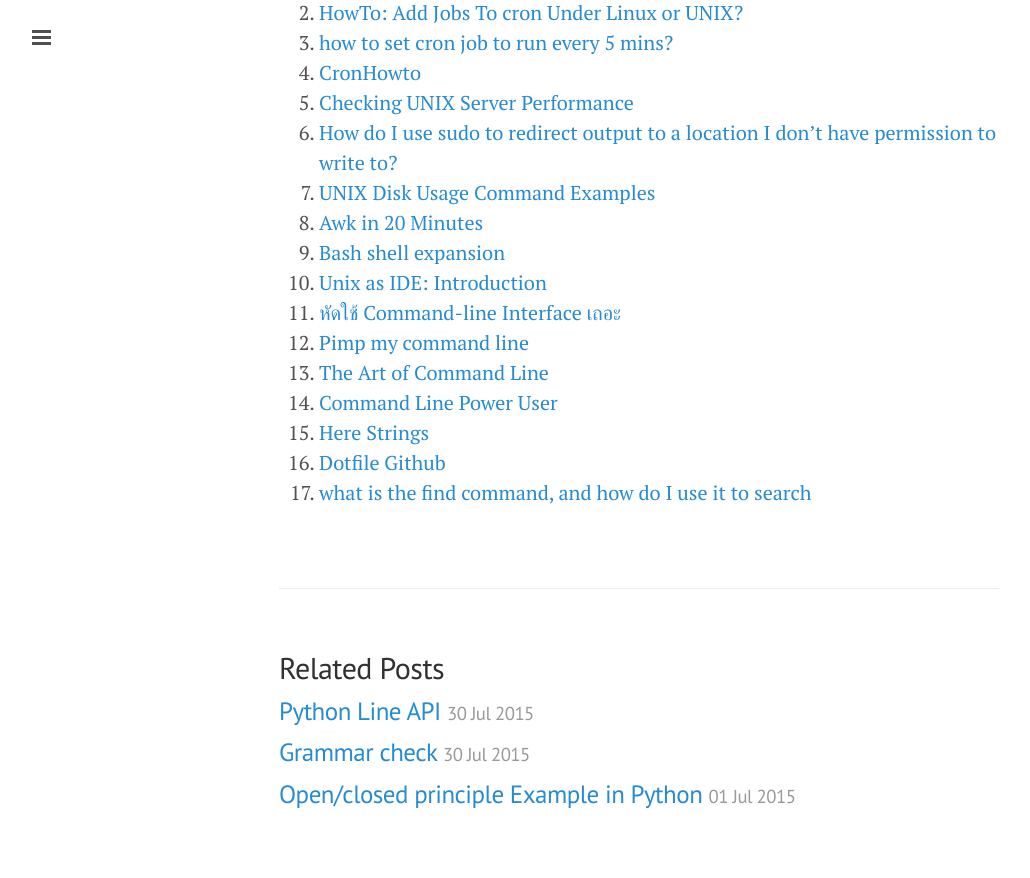
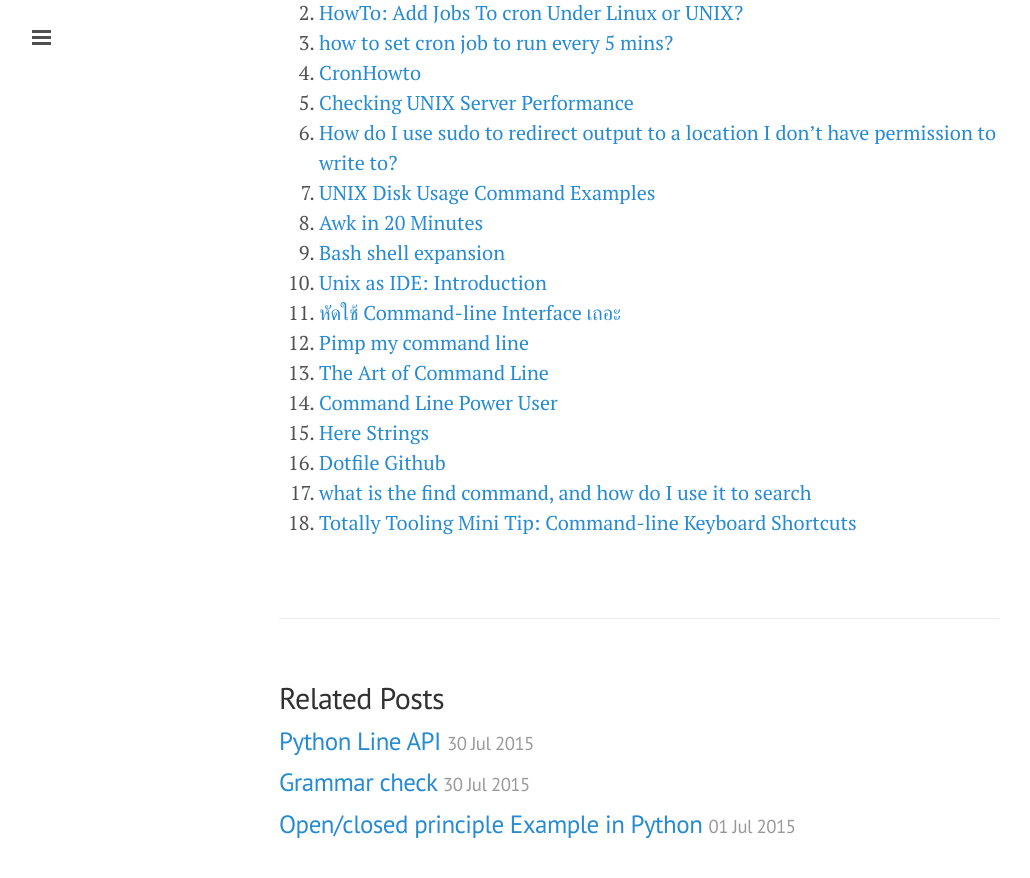
Before and after one commit to ibotdotout/ibotdotout.github.io, a Jekyll site: the page built from _posts/2014-06-27-unix.md, in a window 1280 px wide and 900 px high, scrolled down 6422 px. Shown: the top 878 px of the window, without its empty margins (1-1031 px from the left). Built offline with Jekyll 4.4.1, drawn with Linux system fonts in a browser that asks for light colours; Markdown is read by kramdown in place of the engine named in the settings.

```diff
--- a/_posts/2014-06-27-unix.md
+++ b/_posts/2014-06-27-unix.md
@@ -288,3 +288,4 @@ $ alias pbselect='xclip -selection primary -o'
 15. [Here Strings](http://linux.die.net/abs-guide/x15683.html)
 16. [Dotfile Github](http://dotfiles.github.io)
 17. [what is the find command, and how do I use it to search](https://kb.iu.edu/d/admm)
+18. [Totally Tooling Mini Tip: Command-line Keyboard Shortcuts](https://www.youtube.com/watch?v=ND-W4e-pqMo)
```
